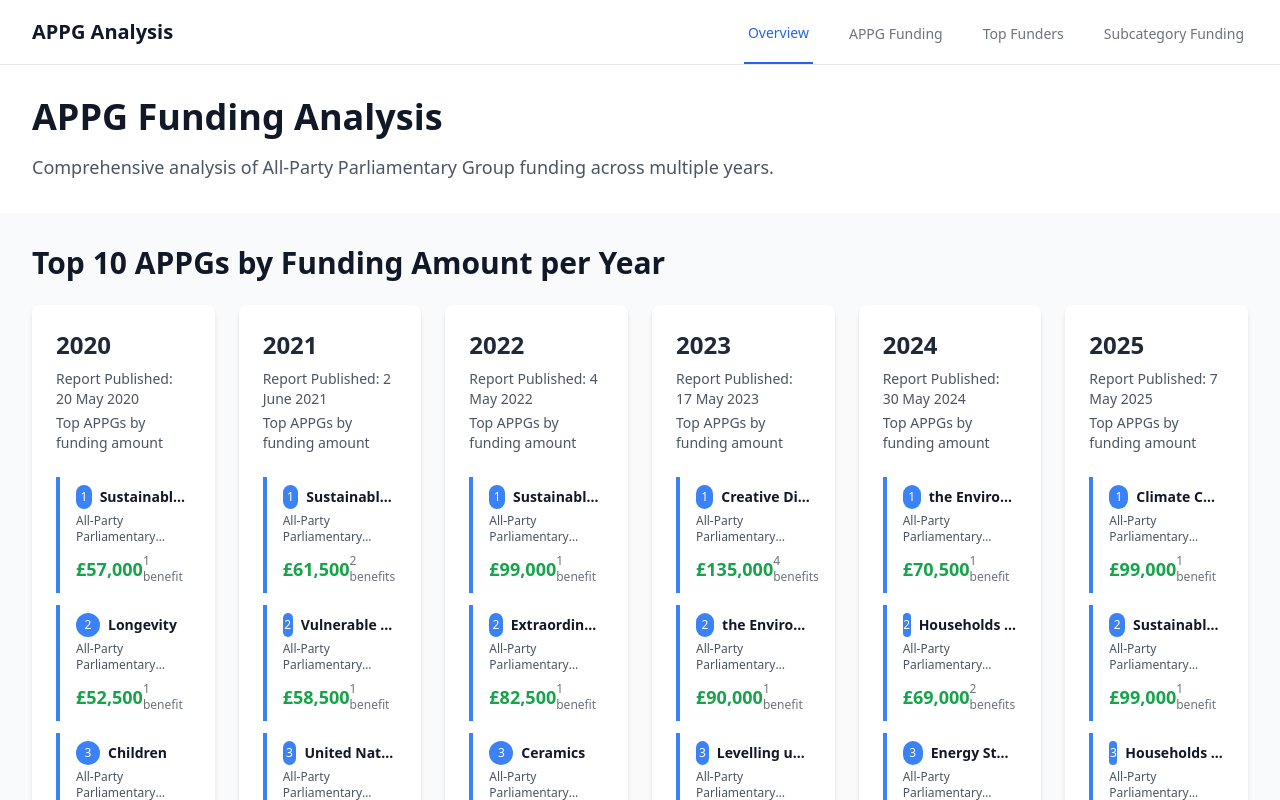
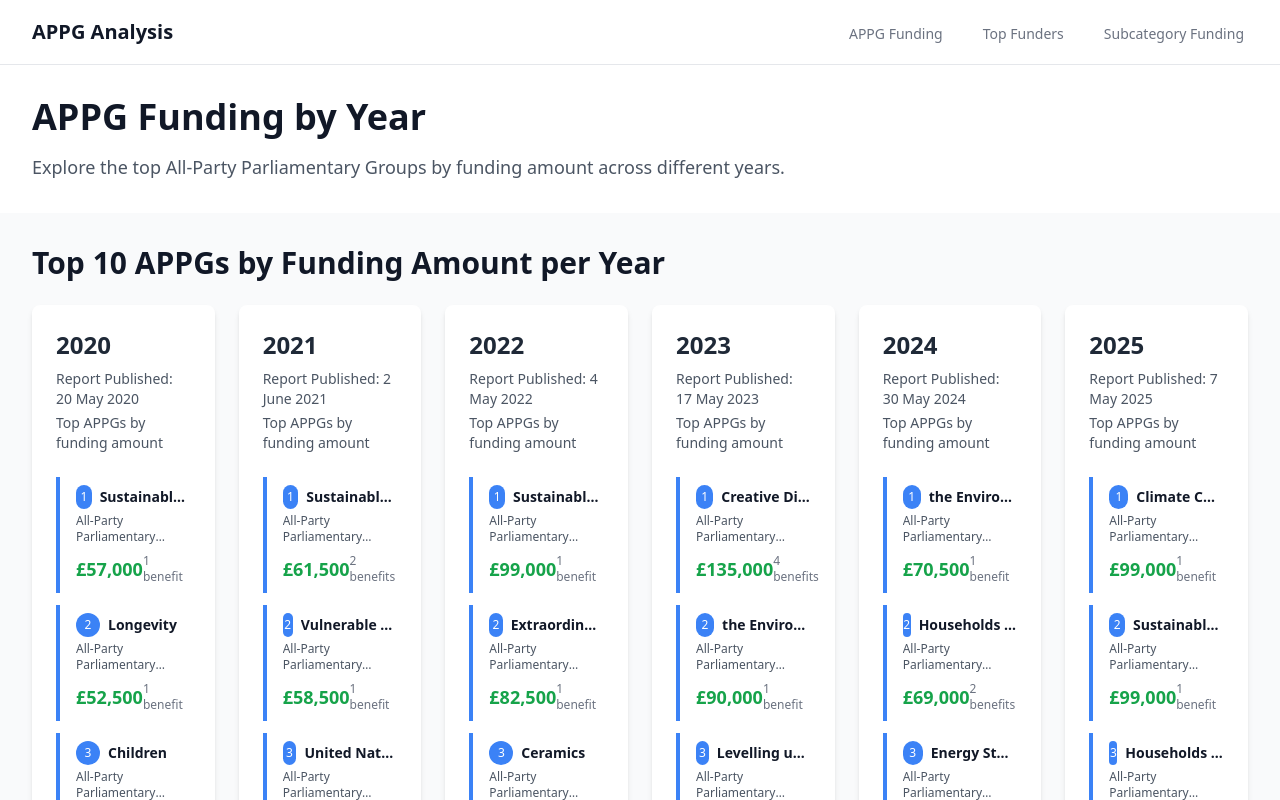
Before and after one commit to ben-lattimore/appg-report-actual, a Next.js app: page / in a window 1280 px wide. Shown: the top 800 px of the page. Built offline with nearby package versions, Linux system fonts and the light colour scheme.

Commit message:
feat: improves navigation

```diff
--- a/app/page.tsx
+++ b/app/page.tsx
@@ -1,12 +1,9 @@
-import { AggregatedData } from '@/types/appg';
 import { getCachedAggregates } from '@/lib/data';
 import YearlyFundingColumns from '@/components/YearlyFundingColumns';
-import TopFundersColumns from '@/components/TopFundersColumns';
-import SubcategoryFundingColumns from '@/components/SubcategoryFundingColumns';
 import Navigation from '@/components/Navigation';
 import PageHeader from '@/components/PageHeader';
 
-export default async function Home() {
+export default async function APPGFundingPage() {
   const data = await getCachedAggregates();
 
   // Transform data to pass allGroups to YearlyFundingColumns
@@ -15,31 +12,16 @@ export default async function Home() {
     allGroups: year.allGroups
   }));
 
-  // Transform data to pass allFunders to TopFundersColumns
-  const yearSummariesWithAllFunders = data.yearSummaries.map(year => ({
-    year: year.year,
-    topFunders: year.allFunders // Use allFunders instead of topFunders
-  }));
-
-  // NEW: Transform data to pass subcategories to SubcategoryFundingColumns
-  const yearSummariesWithSubcategories = data.yearSummaries.map(year => ({
-    year: year.year,
-    allSubcategories: year.allSubcategories || []
-  }));
-
   return (
     <div className="min-h-screen">
       <Navigation />
       <PageHeader
-        title="APPG Funding Analysis"
-        description="Comprehensive analysis of All-Party Parliamentary Group funding across multiple years."
+        title="APPG Funding by Year"
+        description="Explore the top All-Party Parliamentary Groups by funding amount across different years."
       />
 
       <main className="mx-auto px-4 sm:px-6 lg:px-8 py-8">
-
-        {/* APPG funding columns with ALL groups */}
         <YearlyFundingColumns yearSummaries={yearSummariesWithAllGroups} />
-
       </main>
     </div>
   );
--- a/components/Navigation.tsx
+++ b/components/Navigation.tsx
@@ -7,7 +7,6 @@ export default function Navigation() {
   const pathname = usePathname();
 
   const navItems = [
-    { href: '/' as const, label: 'Overview', description: 'Complete dashboard view' },
     { href: '/appg-funding' as const, label: 'APPG Funding', description: 'Top APPGs by funding amount' },
     { href: '/top-funders' as const, label: 'Top Funders', description: 'Organizations funding APPGs' },
     { href: '/subcategory-funding' as const, label: 'Subcategory Funding', description: 'Top funded APPG subcategories' },
```
